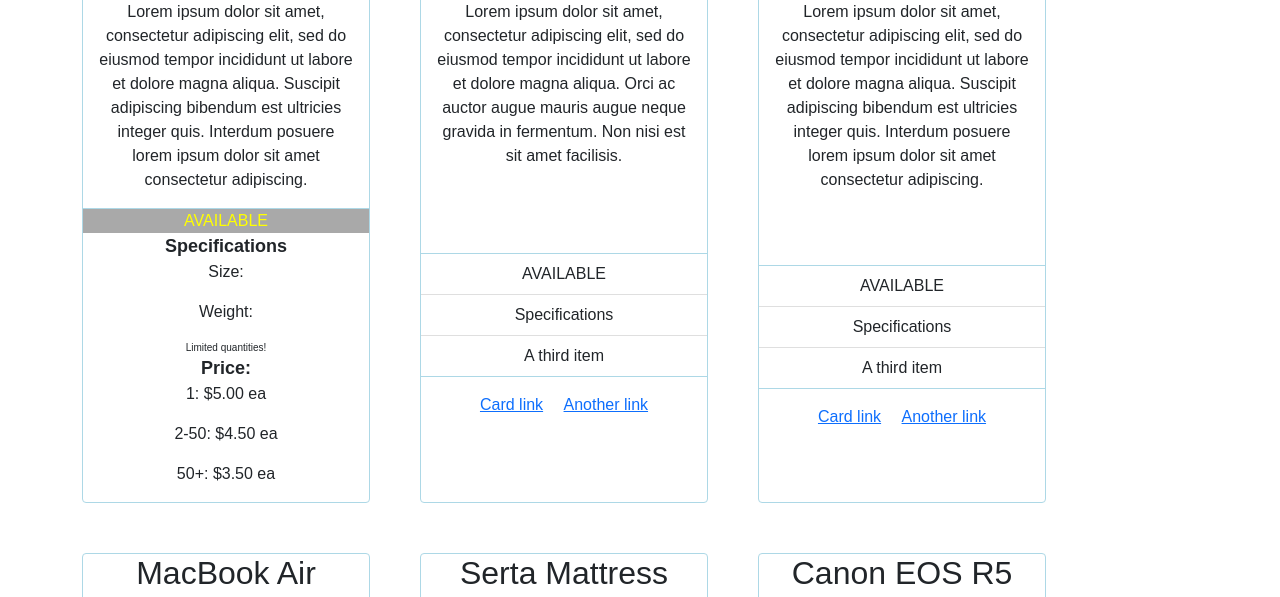
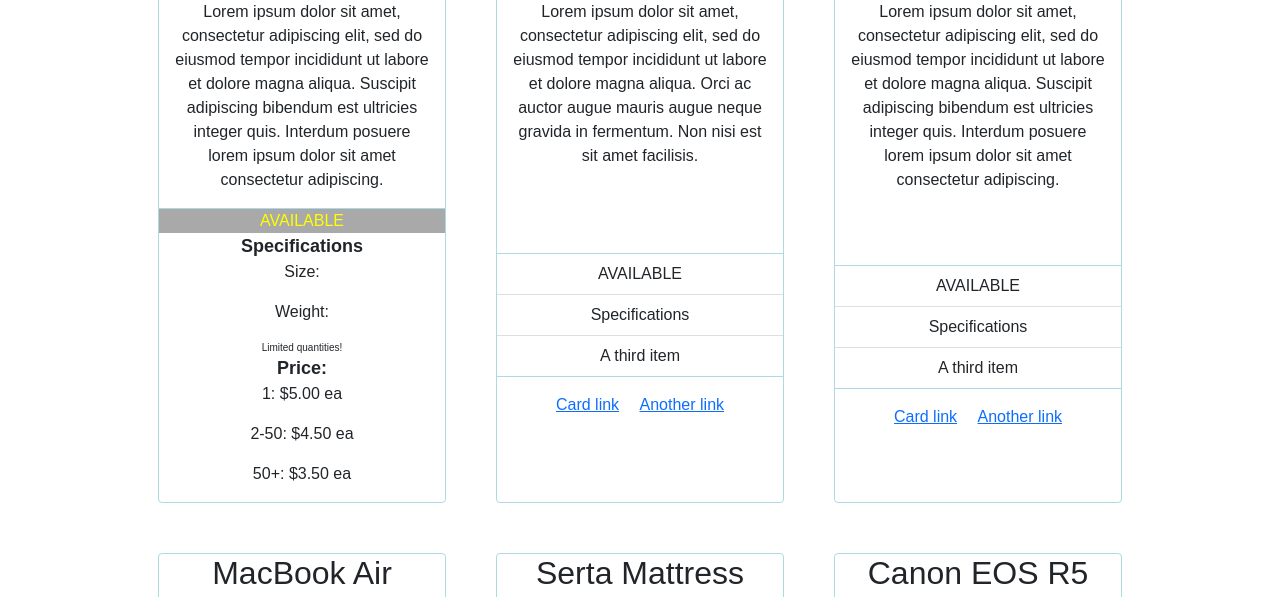
Before and after one commit to rochelle-rossman/ASSIGNMENT-product-cards, a plain HTML site: page index.html in a window 1280 px wide. Shown: the part 328-925 px from the top of the page. Drawn offline with nearby package versions, Linux system fonts and the light colour scheme.

Commit message:
flexbox adjusted

```diff
--- a/main.css
+++ b/main.css
@@ -6,7 +6,8 @@ body {
 
 .container {
   display: flex;
-  flex-wrap: wrap;
+  flex-flow: wrap row;
+  justify-content: center;
   row-gap: 50px;
   column-gap: 50px;
   text-align: center;
```
